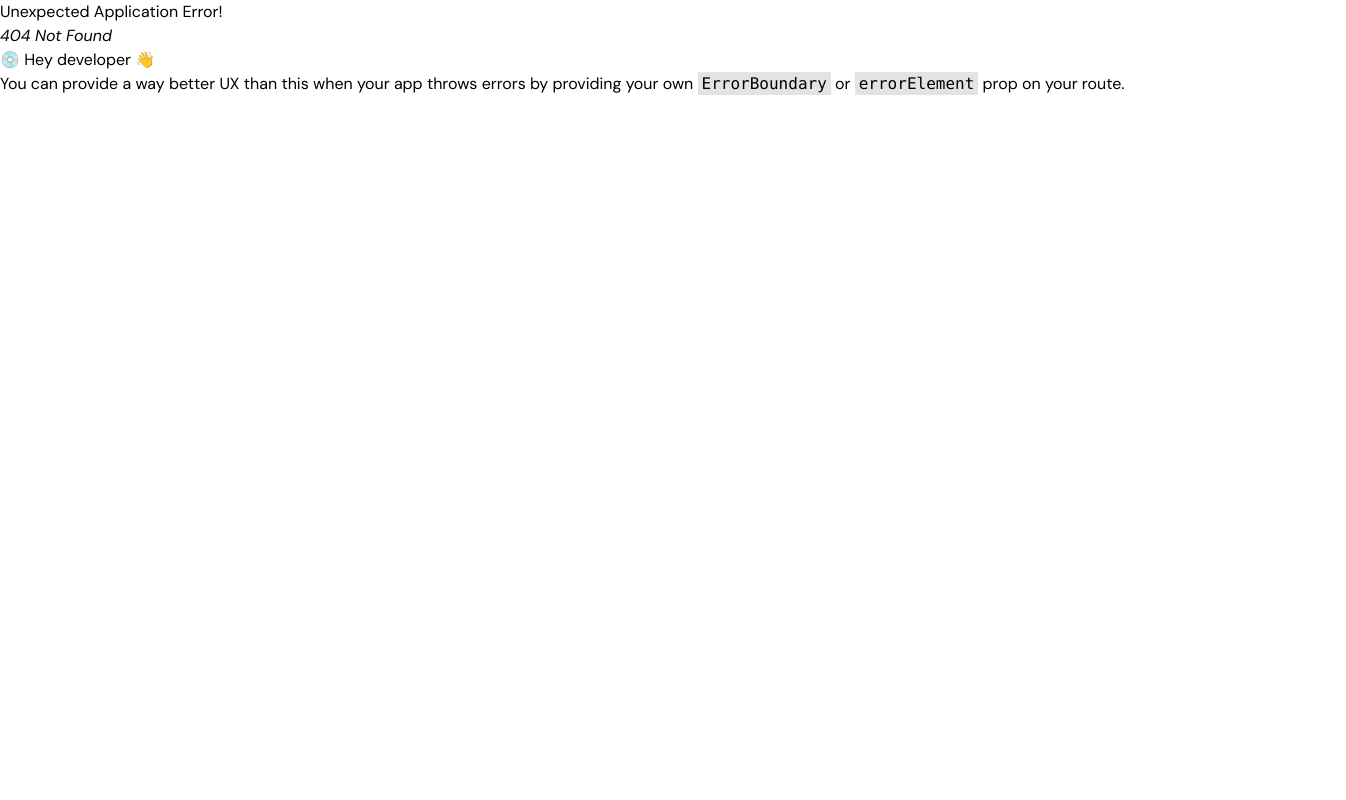
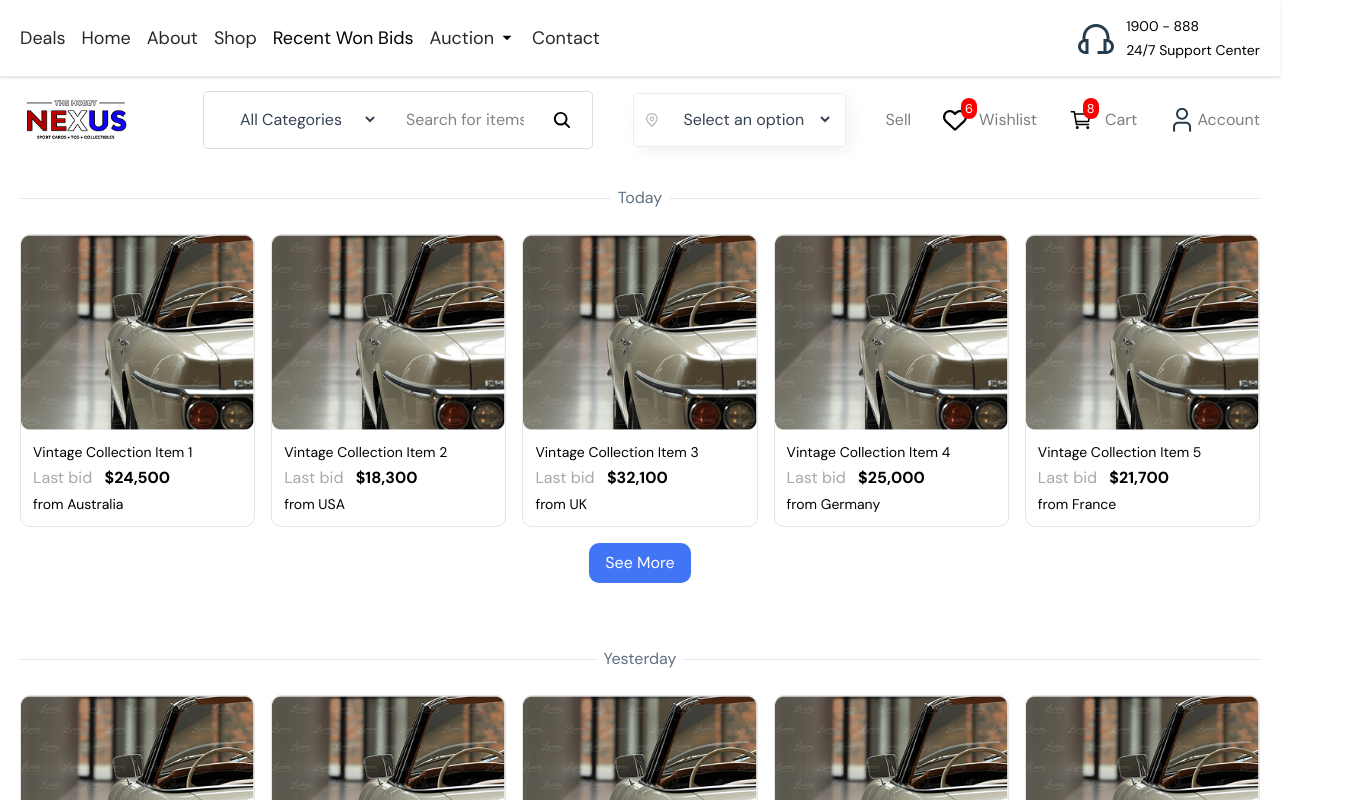
Before and after one commit to Robiul1711/Realtime-Biding, a React (Vite) app: page /recent-won-bids in a window 1280 px wide. Before the commit this address had no page. Shown: the top 800 px of the page, 1346 px wide, since content can reach past the window. Built offline with nearby package versions, Linux system fonts and the light colour scheme.

Commit message:
all done

```diff
--- /dev/null
+++ b/src/components/recentWon_components/RecentBidCard.jsx
@@ -0,0 +1,80 @@
+import React, { useState } from 'react';
+import today from '../../assets/images/today.png';
+import Title from '../common/Title';
+
+const data = [
+  {
+    image: today,
+    title: "Vintage Collection Item 1",
+    price: "$24,500",
+    location: "from Australia",
+  },
+  {
+    image: today,
+    title: "Vintage Collection Item 2",
+    price: "$18,300",
+    location: "from USA",
+  },
+  {
+    image: today,
+    title: "Vintage Collection Item 3",
+    price: "$32,100",
+    location: "from UK",
+  },
+  {
+    image: today,
+    title: "Vintage Collection Item 4",
+    price: "$25,000",
+    location: "from Germany",
+  },
+  {
+    image: today,
+    title: "Vintage Collection Item 5",
+    price: "$21,700",
+    location: "from France",
+  },
+  {
+    image: today,
+    title: "Vintage Collection Item 6",
+    price: "$29,400",
+    location: "from Italy",
+  },
+];
+
+const RecentBidCard = () => {
+  const [showAll, setShowAll] = useState(false);
+
+  const visibleData = showAll ? data : data.slice(0, 5);
+
+  return (
+    <div>
+      <div className="grid grid-cols-1 md:grid-cols-2 lg:grid-cols-5 gap-4">
+        {visibleData.map((item, index) => (
+          <div key={index} className="border border-[#E5E5E5] rounded-lg">
+            <img src={item.image} alt={item.title} className="w-full object-cover" />
+            <div className="p-3 flex flex-col gap-1">
+              <Title level="title12">{item.title}</Title>
+              <Title level="title14" className="text-[#A8A8A8]">
+                Last bid <span className="font-bold ml-2 text-black">{item.price}</span>
+              </Title>
+              <Title level="title12">{item.location}</Title>
+            </div>
+          </div>
+        ))}
+      </div>
+
+      {!showAll && data.length > 5 && (
+        <div className="mt-4 flex justify-center">
+          <button
+            onClick={() => setShowAll(true)}
+            className="px-4 py-2 bg-[#4275F6] text-white rounded hover:bg-gray-800 transition"
+          >
+            See More
+          </button>
+        </div>
+      )}
+    </div>
+  );
+};
+
+export default RecentBidCard;
--- /dev/null
+++ b/src/pages/recent_Won_Bids/RecentWonBids.jsx
@@ -0,0 +1,27 @@
+import RecentBidCard from "@/components/recentWon_components/RecentBidCard";
+import React from "react";
+
+const RecentWonBids = () => {
+  return (
+    <div className="section-padding-x space-y-16">
+      <div>
+        <div className="flex items-center justify-center my-6 w-full gap-2">
+            <span className="h-px bg-[#E1E6EF] w-full"></span>
+            <p className="text-[#607080]">Today</p>
+            <span className="h-px bg-[#E1E6EF] w-full"></span>
+        </div>
+        <RecentBidCard />
+      </div>
+      <div>
+            <div className="flex items-center justify-center my-6 w-full gap-2">
+            <span className="h-px bg-[#E1E6EF] w-full"></span>
+            <p className="text-[#607080]">Yesterday</p>
+            <span className="h-px bg-[#E1E6EF] w-full"></span>
+        </div>
+        <RecentBidCard />
+      </div>
+    </div>
+  );
+};
+
+export default RecentWonBids;
--- a/src/router/router.jsx
+++ b/src/router/router.jsx
@@ -12,6 +12,7 @@ import SignIn from "@/pages/auth/SignIn";
 import SignUp from "@/pages/auth/SignUp";
 import Verification from "@/pages/auth/Verification";
 import Home from "@/pages/home/Home";
+import RecentWonBids from "@/pages/recent_Won_Bids/RecentWonBids";
 
 import { createBrowserRouter } from "react-router-dom";
 
@@ -27,6 +28,10 @@ const router = createBrowserRouter([
       {
         path: "/about",
         element: <About />,
+      },
+      {
+        path: "/recent-won-bids",
+        element: <RecentWonBids />,
       },
     ],
   },
```
Also changed, not shown: src/assets/images/today.png (added), src/pages/about/About.jsx (line endings or trailing spaces).
